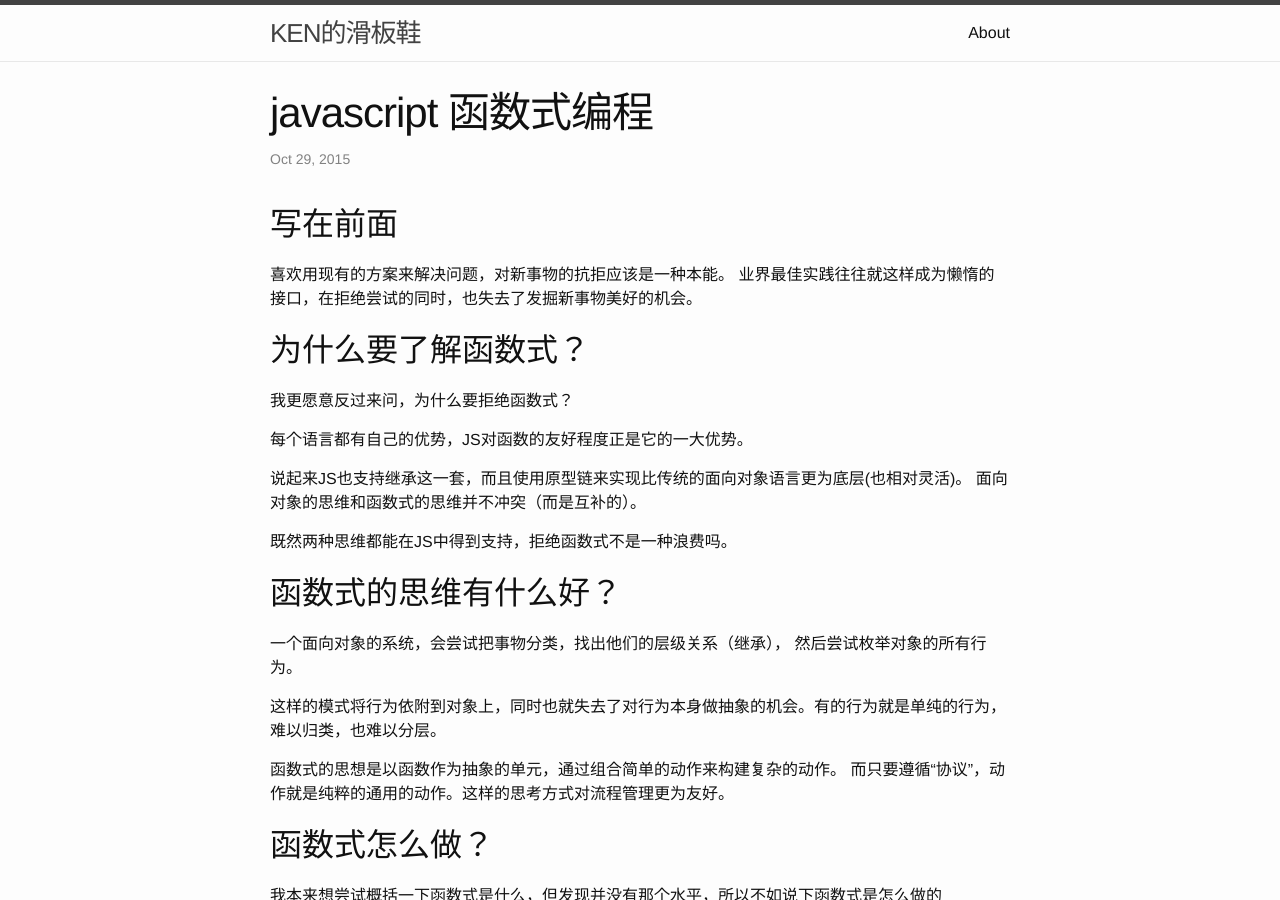
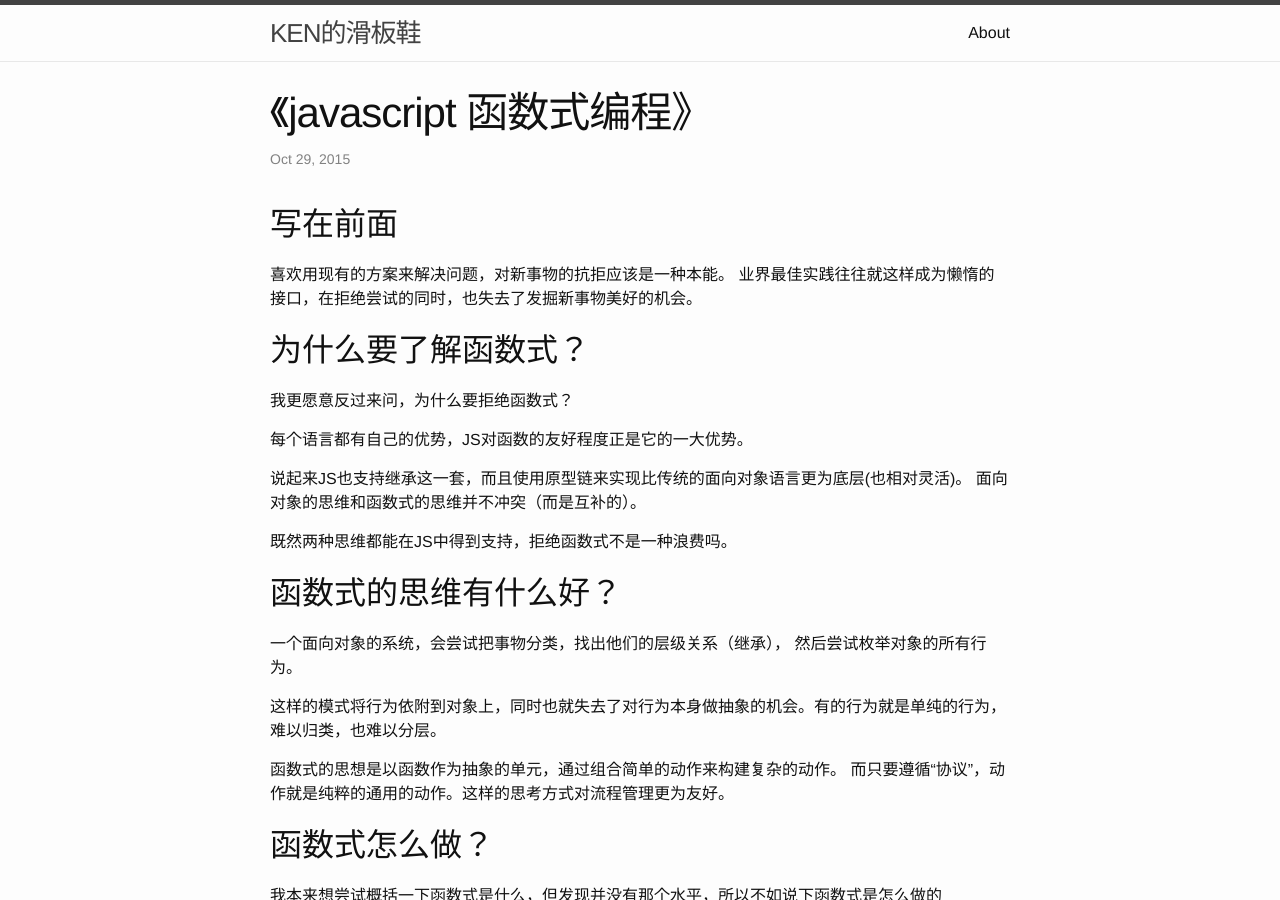
Before and after one commit to liuyuekeng/liuyuekeng.github.io, a Jekyll site: the page built from _posts/2015-10-29-Functional-Javascript.md, in a window 1280 px wide and 900 px high. Built offline with Jekyll 4.4.1, drawn with Linux system fonts in a browser that asks for light colours.

```diff
--- a/_posts/2015-10-29-Functional-Javascript.md
+++ b/_posts/2015-10-29-Functional-Javascript.md
@@ -1,6 +1,6 @@
 ---
 layout: post
-title:  "javascript 函数式编程"
+title:  "《javascript 函数式编程》"
 date:   2015-10-29 22:10:00
 categories: JS,书评
 ---
```
